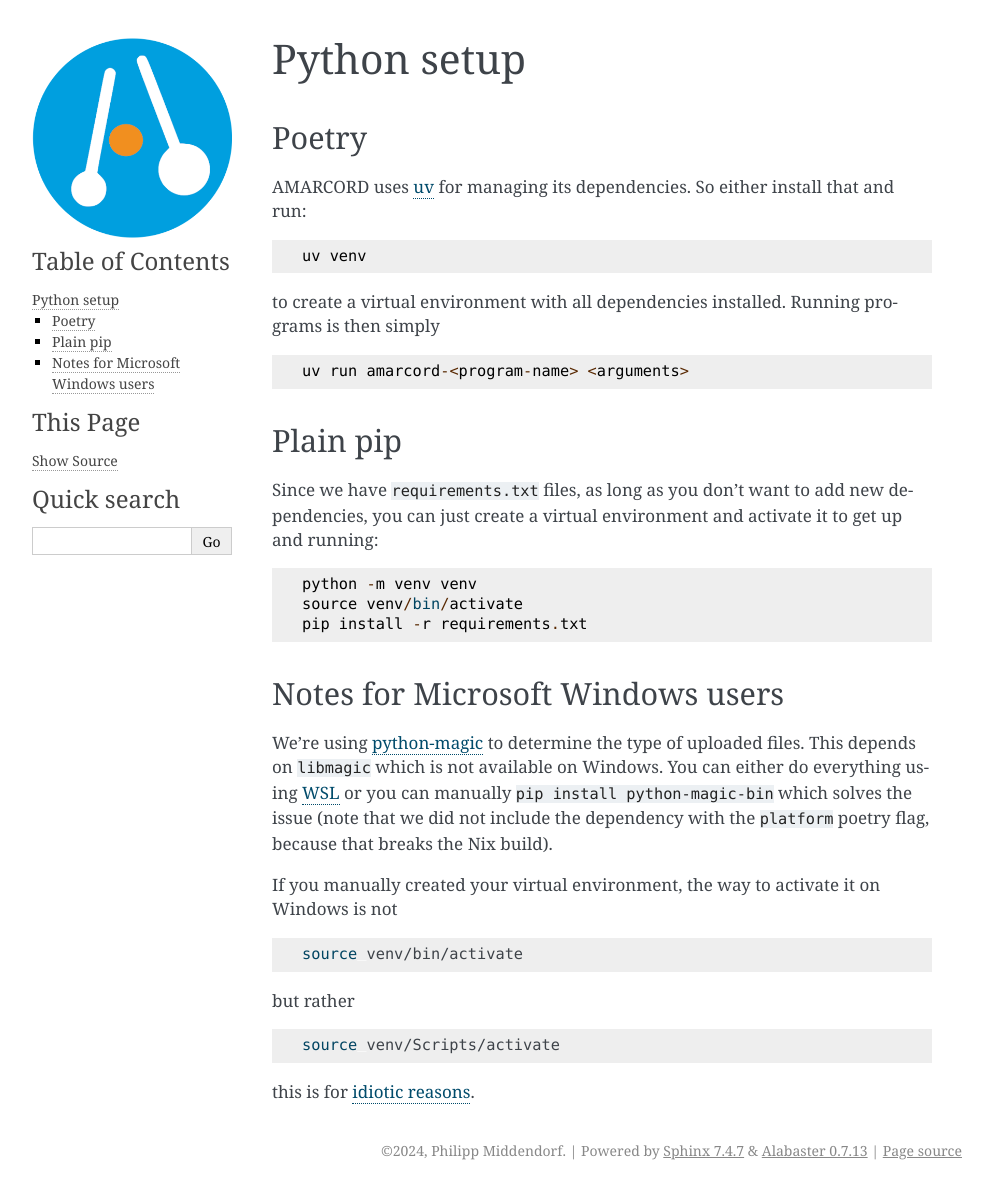
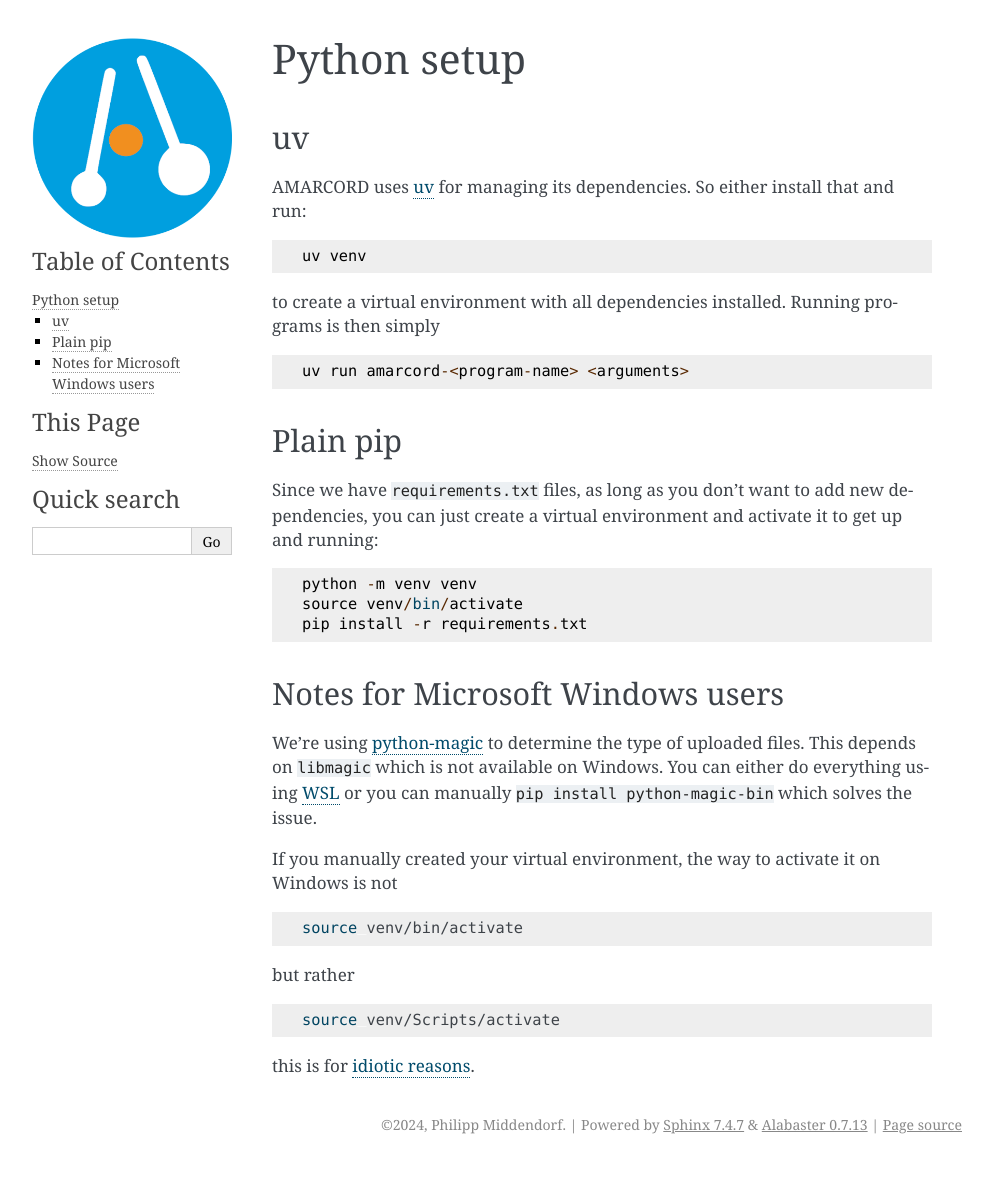
Before and after one commit to pmiddend/amarcord, a Sphinx documentation site: the page built from docs/source/pythonsetup.md, in a window 1280 px wide. Shown: the whole page, without its empty margins (148-1141 px from the left). Built offline with Sphinx 7.4.7, drawn with Linux system fonts in a browser that asks for light colours; a script that is not in the unit is left out; after the commit the page ends 1164 px from its top, so only the background shows below that.

Commit message:
🐛 README/Docs: remove usage of poetry

````diff
--- a/docs/source/pythonsetup.md
+++ b/docs/source/pythonsetup.md
@@ -1,7 +1,7 @@
 # Python setup
 
 (PythonSetup)=
-## Poetry
+## uv
 AMARCORD uses [uv](https://docs.astral.sh/uv/) for managing its dependencies. So either install that and run:
 
 ```
@@ -26,7 +26,7 @@ pip install -r requirements.txt
 
 ## Notes for Microsoft Windows users
 
-We’re using [python-magic](https://pypi.org/project/python-magic/) to determine the type of uploaded files. This depends on `libmagic` which is not available on Windows. You can either do everything using [WSL](https://learn.microsoft.com/en-us/windows/wsl/install) or you can manually `pip install python-magic-bin` which solves the issue (note that we did not include the dependency with the `platform` poetry flag, because that breaks the Nix build).
+We’re using [python-magic](https://pypi.org/project/python-magic/) to determine the type of uploaded files. This depends on `libmagic` which is not available on Windows. You can either do everything using [WSL](https://learn.microsoft.com/en-us/windows/wsl/install) or you can manually `pip install python-magic-bin` which solves the issue.
 
 If you manually created your virtual environment, the way to activate it on Windows is not
 
````
Also changed, not shown: README.md (+2 -2 lines).
